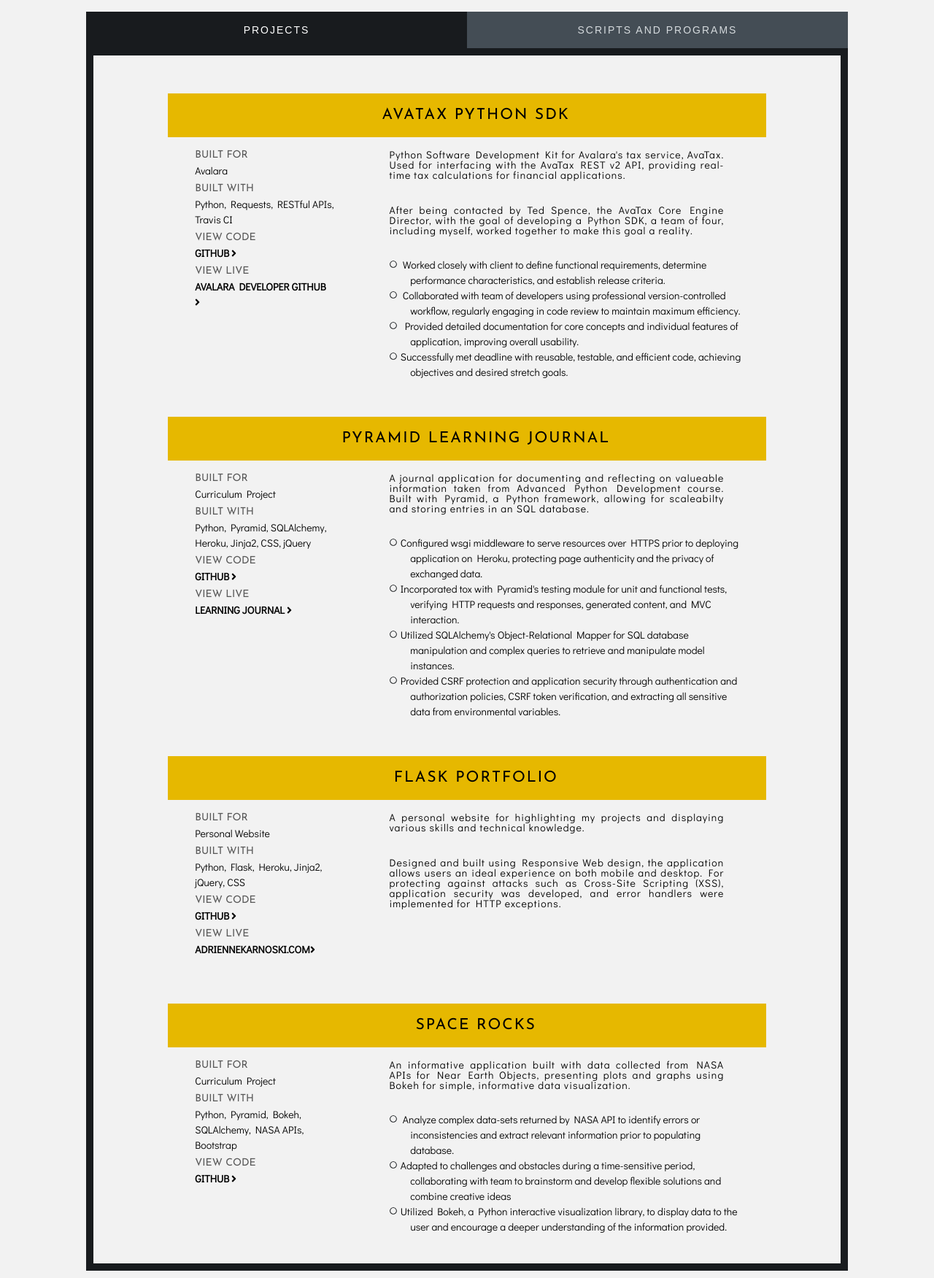
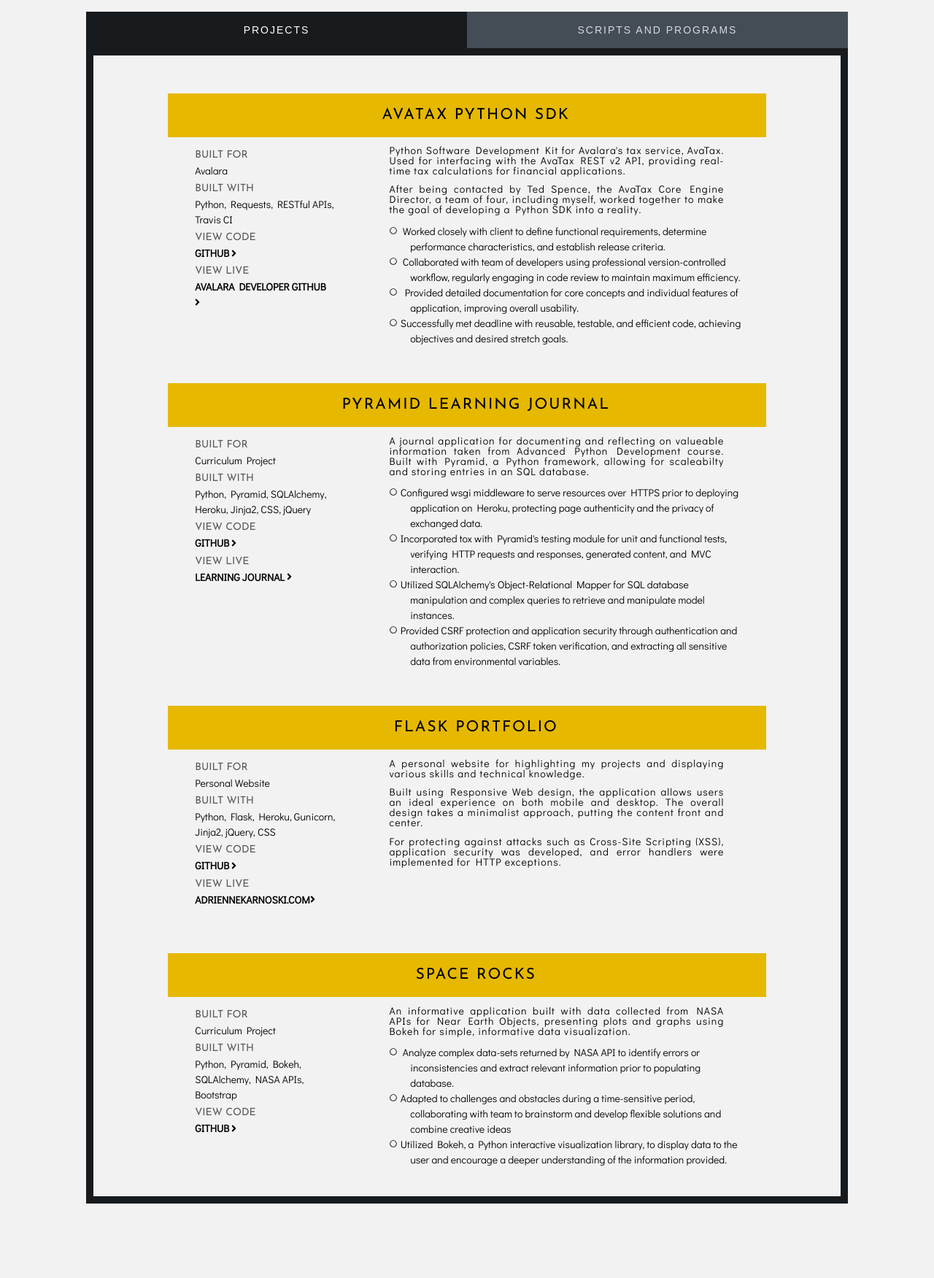
Before and after one commit to adriennekarnoski/personal_website, a Flask app: page /projects in a window 1280 px wide. Shown: the part 304-2055 px from the top of the page at 73% size. After the commit the page ends 1953 px from the top, so only its background shows below. Run offline with Flask 2, Linux system fonts and the light colour scheme; some libraries are stand-ins or nearby versions.

Commit message:
style changes

```diff
--- a/static/text.css
+++ b/static/text.css
@@ -264,6 +264,6 @@ p {
 .projects_container p {
     width: 80%;
     text-align: justify;
-    padding: 3% 0% 3% 0%;
+    padding: 2% 0% 0% 0%;
     margin: auto;
 }
--- a/templates/projects.html
+++ b/templates/projects.html
@@ -36,7 +36,7 @@
                     Python Software Development Kit for Avalara's tax service, AvaTax. Used for interfacing with the AvaTax REST v2 API, providing real-time tax calculations for financial applications.
                 </p>
                 <p>
-                    After being contacted by Ted Spence, the AvaTax Core Engine Director, with the goal of developing a Python SDK, a team of four, including myself, worked together to make this goal a reality.
+                    After being contacted by Ted Spence, the AvaTax Core Engine Director, a team of four, including myself, worked together to make the goal of developing a Python SDK into a reality.
                 </p>
                 <ul class="project_list indent">
                     <li><i class="far fa-circle"></i> Worked closely with client to define functional requirements, determine performance characteristics, and establish release criteria.
@@ -85,7 +85,7 @@
                     <li><span class="skills_bold">Built For</span></li>
                     <li>Personal Website</li>
                     <li><span class="skills_bold">Built With</span></li>
-                    <li>Python, Flask, Heroku, Jinja2, jQuery, CSS</li>
+                    <li>Python, Flask, Heroku, Gunicorn, Jinja2, jQuery, CSS</li>
                     <li><span class="skills_bold">View Code</span></li>
                     <li><a href="https://github.com/adriennekarnoski/symmetrical-potato" class="project_link">Github <i class="fas fa-angle-right"></i></a></li>
                     <li><span class="skills_bold">View Live </span></li>
@@ -94,7 +94,8 @@
             </article>
             <article class="two_big right">
                 <p>A personal website for highlighting my projects and displaying various skills and technical knowledge.</p>
-                <p>Designed and built using Responsive Web design, the application allows users an ideal experience on both mobile and desktop. For protecting against attacks such as Cross-Site Scripting (XSS), application security was developed, and error handlers were implemented for HTTP exceptions.</p>
+                <p>Built using Responsive Web design, the application allows users an ideal experience on both mobile and desktop. The overall design takes a minimalist approach, putting the content front and center.</p>
+                <p>For protecting against attacks such as Cross-Site Scripting (XSS), application security was developed, and error handlers were implemented for HTTP exceptions.</p>
             </article>
         </section>
 
@@ -175,7 +176,7 @@
             </article>
             <article class="two_big right">
                 <p>An HTTP server using Python sockets, supporting two-way communications between a client and a server. Utilizing a coroutine-based Python networking library, Gevent, the server applies concurrent programming techniques to improve usability and performance.</p>
-                <p>In addition to developing the socket server, the project aims to deepen the understanding of the internet protocol suite, TCP/IP. Exploring topics such as: functionality and specific protocols of abstraction layers, how data is transmitted, routed, and received, and the use of the client/server model of communication.
+                <p>In addition to developing the socket server, the project aims to deepen the understanding of the internet protocol suite, TCP/IP. Exploring topics such as: functionality and specific protocols of abstraction layers, how data is transmitted, routed, and received, and the use of the client/server model of communication.</p>
             </article>
         </section>
 
@@ -188,13 +189,17 @@
                     <li><span class="skills_bold">Built For</span></li>
                     <li>Personal Project</li>
                     <li><span class="skills_bold">Built With</span></li>
-                    <li>Jupyter Notebook, Python, Pandas, Numpy, Matplotlib</li>
+                    <li>Jupyter Notebook, Python, Pandas, Numpy, Matplotlib, Kaggle Data Set</li>
                     <li><span class="skills_bold">View Code</span></li>
                     <li><a href="https://github.com/adriennekarnoski/machine_learning" class="project_link">Github<i class="fas fa-angle-right"></i></a></li>
                 </ul>
             </article>
             <article class="two_big right">
-                <p>Lorem ipsum dolor sit amet, consectetur adipiscing elit. Suspendisse arcu dui, luctus vel enim gravida, a a a a a volutpat tincidunt tellus.</p>
+                <p>The Jupyter Notebook App is a server-client application that allows users to edit and run notebooks in a web browser.
+                Notebook documents contain a mix of both code and rich text elements, bringing together analysis descriptions and their results in real time.</p>
+                <p>Within this project, the notebook documents explore data analysis and visualization of Homicide Reports from 1980-2014.</p>
+                <p>From cleaning and manipulating the data to plotting and visualizing, users can read various descriptions and execute python code using the Jupyter Notebook App, providing a continuous interactive experience.</p>
+
             </article>
         </section>
 
```
